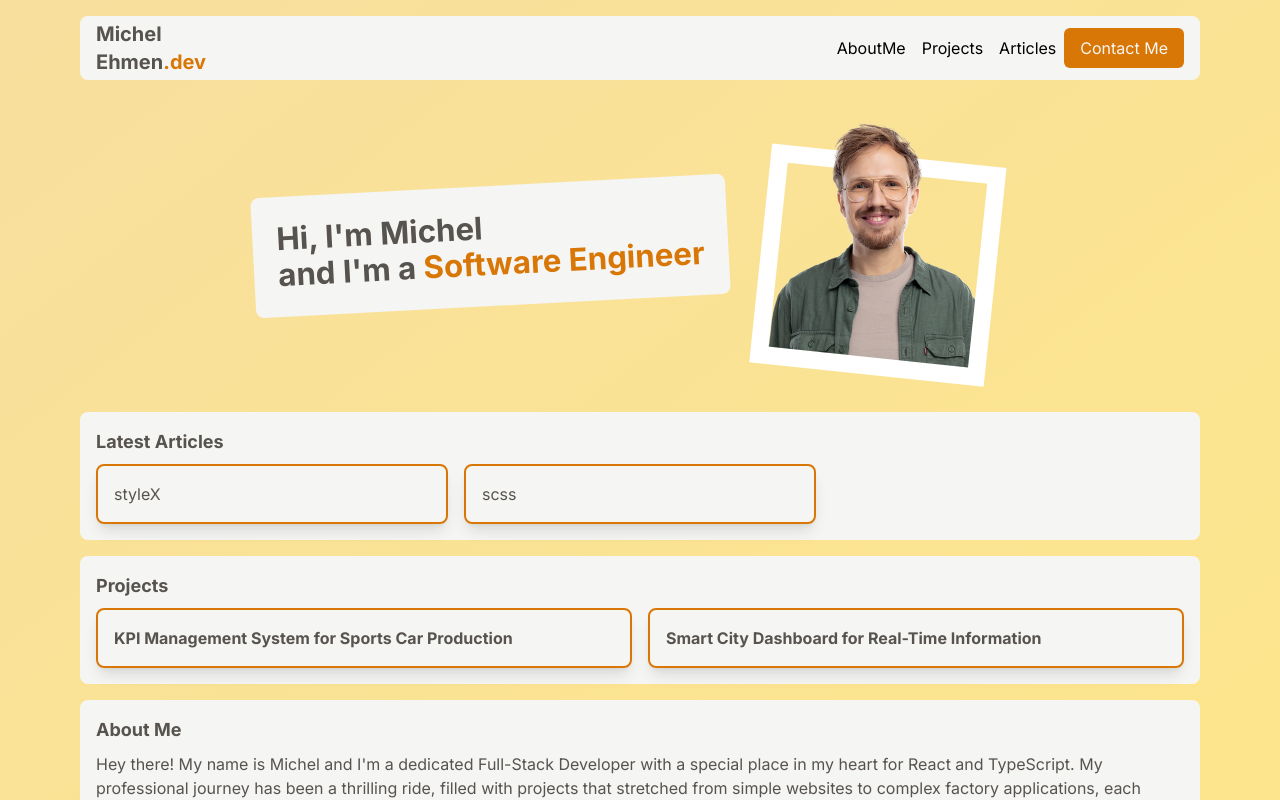
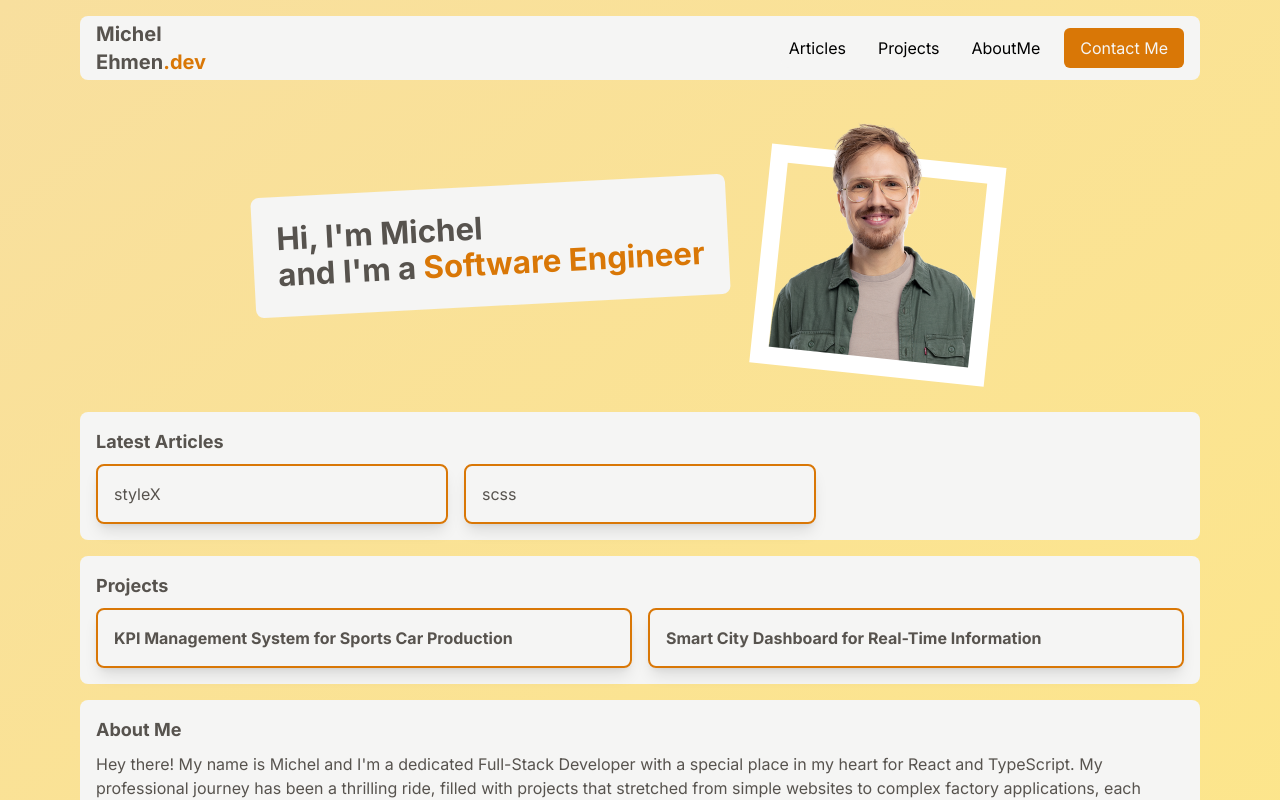
Before and after one commit to MichelEhmen/personal-website, a Next.js app: page / in a window 1280 px wide. Shown: the top 800 px of the page. Built offline with nearby package versions, Linux system fonts and the light colour scheme.

Commit message:
fix navigation and animation issues

```diff
--- a/src/app/page.tsx
+++ b/src/app/page.tsx
@@ -3,18 +3,41 @@ import About from '@/sections/about'
 import Articles from '@/sections/articles'
 import Home from '@/sections/home'
 import Projects from '@/sections/projects'
+import { NavbarItem } from '@/types/NavbarItem'
 
 export default function App() {
+  type Section = { label?: string; id?: string; component: JSX.Element }
+  const sections: Section[] = [
+    { id: 'home', component: <Home key="home" /> },
+    {
+      label: 'Articles',
+      id: 'articles',
+      component: <Articles key="articles" />
+    },
+    {
+      label: 'Projects',
+      id: 'projects',
+      component: <Projects key="projects" />
+    },
+    { label: 'AboutMe', id: 'about', component: <About key="about" /> }
+  ]
   return (
     <>
       <div className="container mx-auto my-4  px-4 sm:px-6 lg:px-20">
-        <Navbar className="px-4" />
+        <Navbar
+          className="px-4"
+          navbarItems={sections
+            .map((section): { label?: string; id?: string } => ({
+              label: section.label,
+              id: section.id
+            }))
+            .filter(
+              (navbarItem): navbarItem is NavbarItem => !!navbarItem.label
+            )}
+        />
       </div>
       <main className="container mx-auto flex flex-col gap-4 px-4 sm:px-6 lg:px-20">
-        <Home />
-        <Articles />
-        <Projects />
-        <About />
+        {sections.map((section) => section.component)}
       </main>
     </>
   )
--- a/src/components/Navbar.tsx
+++ b/src/components/Navbar.tsx
@@ -2,15 +2,29 @@
 import { useState } from 'react'
 import Button from '@/components/Button'
 import classNames from 'classnames'
+import { NavbarItem } from '@/types/NavbarItem'
 
 type NavbarProps = {
   className?: string
+  navbarItems: NavbarItem[]
 }
 
-const Navbar = ({ className }: NavbarProps) => {
+const Navbar = ({ className, navbarItems }: NavbarProps) => {
   const [isMenuOpen, setIsMenuOpen] = useState(false)
-  const navbarItems = ['AboutMe', 'Projects', 'Articles']
+  // const navbarItems: NavbarItem[] = [
+  //   { label: 'AboutMe', id: 'about' },
+  //   { label: 'Projects' },
+  //   { label: 'Articles' }
+  // ]
 
+  const scrolltoHash = function (element_id: string) {
+    const element = document.getElementById(element_id)
+    element?.scrollIntoView({
+      behavior: 'smooth',
+      block: 'end',
+      inline: 'nearest'
+    })
+  }
   return (
     <nav
       className={classNames(
@@ -65,16 +79,16 @@ const Navbar = ({ className }: NavbarProps) => {
       <div
         className={`absolute left-0 top-16 flex w-full flex-col gap-2 rounded-b-lg  bg-secondary p-4 transition-all duration-300 ease-in-out md:relative md:left-auto md:top-0 md:w-auto md:flex-row md:gap-4 md:p-0 ${
           isMenuOpen ? 'block' : 'hidden'
-        } md:block`}
+        } z-10 md:flex`}
       >
         {navbarItems.map((navbarItem, idx) => (
-          <a
-            href="#"
+          <div
             key={idx}
-            className="rounded-md p-2 text-black hover:bg-gray-100"
+            className="cursor-pointer rounded-md p-2 text-black hover:bg-gray-100"
+            onClick={() => scrolltoHash(navbarItem.id || '')}
           >
-            {navbarItem}
-          </a>
+            {navbarItem.label}
+          </div>
         ))}
         <Button className="mt-2 md:mt-0">Contact Me</Button>
       </div>
--- a/src/sections/about/components/About.tsx
+++ b/src/sections/about/components/About.tsx
@@ -2,7 +2,7 @@ import Section from '@/components/Section'
 
 const About = () => {
   return (
-    <Section title={'About Me'}>
+    <Section title={'About Me'} id="about">
       <p>
         Hey there! My name is Michel and I&apos;m a dedicated Full-Stack
         Developer with a special place in my heart for React and TypeScript. My
--- a/src/sections/articles/components/Articles.tsx
+++ b/src/sections/articles/components/Articles.tsx
@@ -13,7 +13,7 @@ const Articles = () => {
     { title: 'scss', description: 'lorem ipsum dolor' }
   ]
   return (
-    <Section title="Latest Articles">
+    <Section title="Latest Articles" id="articles">
       <div className="grid grid-cols-1 gap-4 sm:grid-cols-2 md:grid-cols-3">
         {articles.map((article) => (
           <Card key={article.title}>{article.title}</Card>
--- a/src/sections/projects/components/ProjectCard.tsx
+++ b/src/sections/projects/components/ProjectCard.tsx
@@ -15,7 +15,14 @@ const ProjectCard = ({ project }: ProjectCardProps) => {
     setIsOpen(!isOpen)
   }
   return (
-    <Card onClick={cardClickHandler} className="cursor-pointer">
+    <Card
+      onClick={cardClickHandler}
+      className="cursor-pointer"
+      whileHover={{
+        scale: 1.02
+      }}
+      whileTap={{ scale: 0.95 }}
+    >
       <motion.div
         className="flex flex-col divide-y divide-gray-400 *:py-2 first:*:pt-0 last:*:pb-0"
         layout
--- a/src/sections/projects/components/Projects.tsx
+++ b/src/sections/projects/components/Projects.tsx
@@ -29,7 +29,7 @@ const Projects = () => {
     }
   ]
   return (
-    <Section title="Projects">
+    <Section title="Projects" id="projects">
       <div className="grid grid-cols-1 items-start gap-4 sm:grid-cols-2 md:grid-cols-2">
         {projects.map((project) => (
           <ProjectCard key={project.title} project={project}></ProjectCard>
--- /dev/null
+++ b/src/types/NavbarItem.ts
@@ -0,0 +1 @@
+export type NavbarItem = { label: string; id?: string }
```
